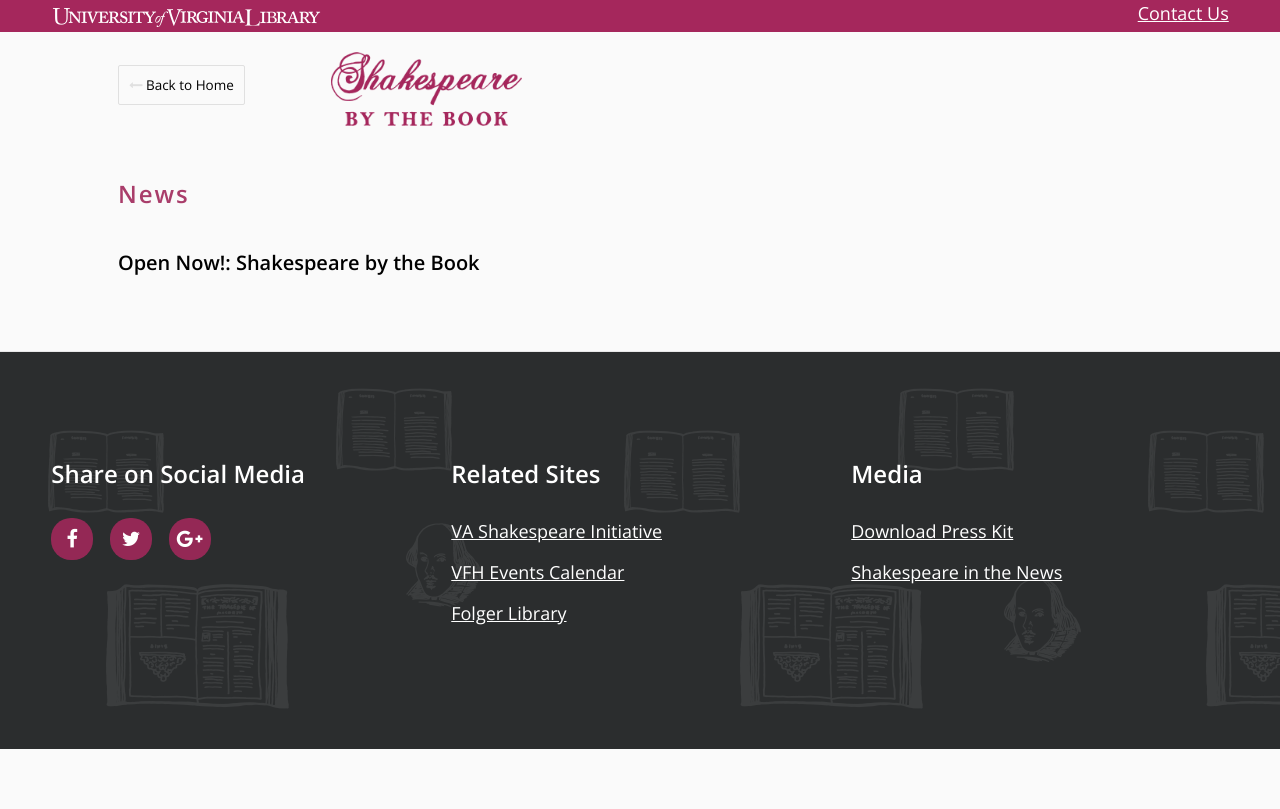
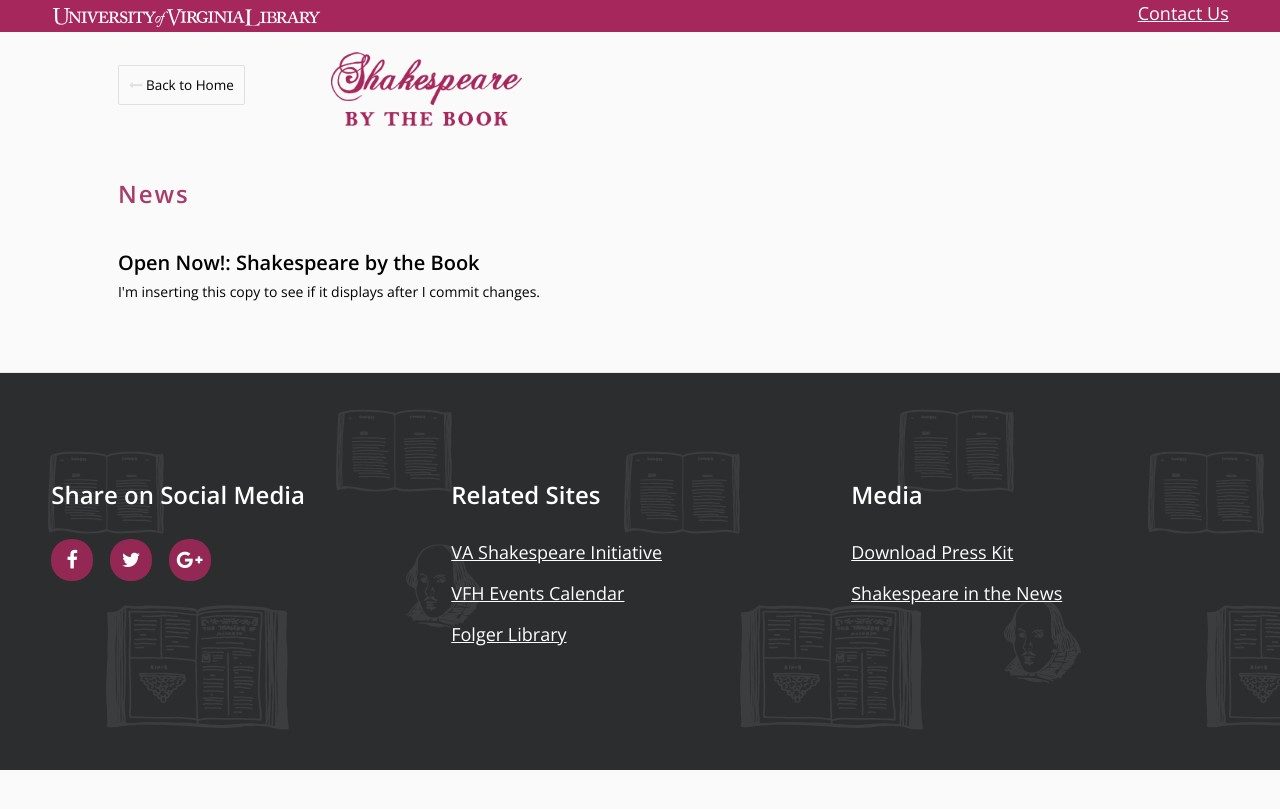
Before and after one commit to uvalib/shakespeare, a Jekyll site: the page built from news.html, in a window 1280 px wide. Shown: the top 809 px of the page. Built offline with Jekyll 4.4.1, drawn with Linux system fonts in a browser that asks for light colours; nearby versions of some CDN libraries.

Commit message:
Update 2016-02-25-Shakespeare-by-the-Book.html

```diff
--- a/_news/2016-02-25-Shakespeare-by-the-Book.html
+++ b/_news/2016-02-25-Shakespeare-by-the-Book.html
@@ -2,5 +2,5 @@
 title: "Open Now!: Shakespeare by the Book"
 link: "http://smallnotes.library.virginia.edu/2016/02/25/shakespeare-by-the-book/"
 subtitle: ""
-copy: ""
+copy: "I'm inserting this copy to see if it displays after I commit changes."
 ---
```
